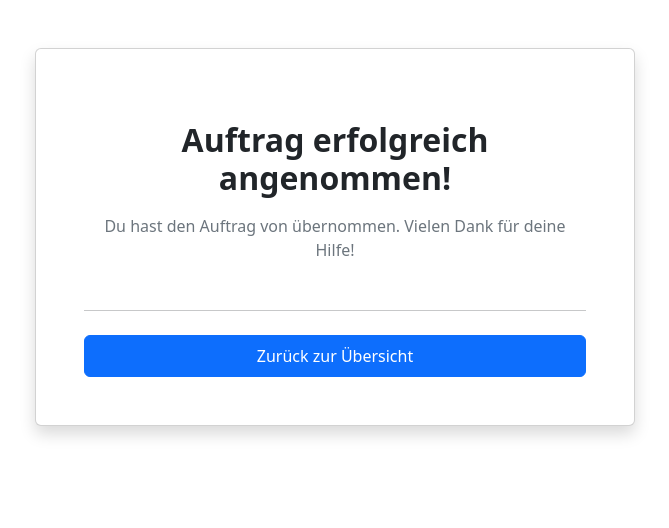
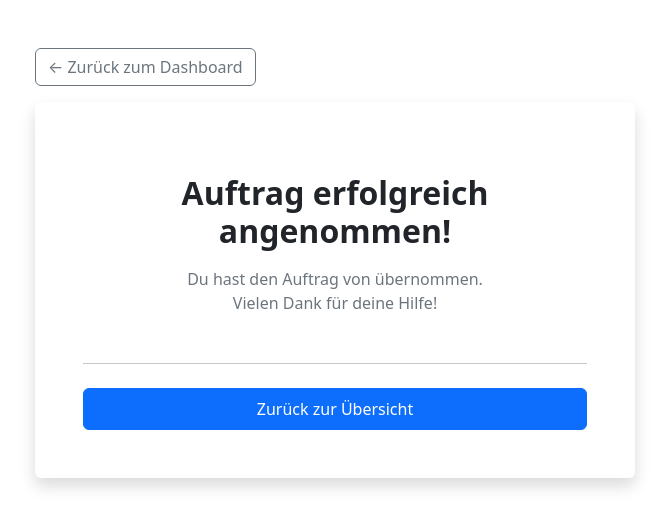
Before and after one commit to Yasin-Jewabreh/webapp, a Flask app: template templates/auftrag_angenommen.html in a window 1280 px wide. Shown: the part 57-585 px from the top of the page, without its empty margins (305-974 px from the left). Run offline with Flask 3, Linux system fonts and the light colour scheme; the template is opened without the code that fills it, so the values that code supplies are empty; some libraries are stand-ins or nearby versions.

Commit message:
add back button to dashboard

```diff
--- a/templates/auftrag_angenommen.html
+++ b/templates/auftrag_angenommen.html
@@ -3,26 +3,31 @@
 {% block TITLE %}Auftrag angenommen{% endblock %}
 
 {% block CONTENT %}
-<div class ="container mt-5 text-center">
-    <div class="card shadow boprderf-0 p-5 bg white mx-auto" style="max-width: 600px;">
-        <div class="text-success mb-4">
+<div class="container mt-5">
+    <div class="mx-auto" style="max-width: 600px; text-align: left;">
+        <a href="{{ url_for('dashboard') }}" class="btn btn-outline-secondary mb-3">
+            ← Zurück zum Dashboard
+        </a>
+    </div>
+
+    <div class="card shadow border-0 p-5 bg-white mx-auto" style="max-width: 600px;">
+        <div class="text-success mb-4 text-center">
             <i class="bi bi-check-circle-fill" style="font-size: 4rem;"></i>
         </div>
 
-        <h2 class="fw-bold text-dark mb-3">Auftrag erfolgreich angenommen!</h2>
-        <p class="text-secondary mb-4">
-            Du hast den Auftrag von <strong>{{ auftrag.nutzer.vorname }} {{ auftrag.nutzer.nachname }}</strong> übernommen.
+        <h2 class="fw-bold text-dark mb-3 text-center">Auftrag erfolgreich angenommen!</h2>
+        <p class="text-secondary mb-4 text-center">
+            Du hast den Auftrag von <strong>{{ auftrag.nutzer.vorname }} {{ auftrag.nutzer.nachname }}</strong> übernommen. <br>
             Vielen Dank für deine Hilfe!
         </p>
 
         <hr class="my-4">
 
         <div class="d-grid gap-2">
-    <a href="{{ url_for('dashboard') }}" class="btn btn-primary py-2 fw-medium">
-        Zurück zur Übersicht
-    </a>
-</div>
+            <a href="{{ url_for('meine_auftraege') }}" class="btn btn-primary py-2 fw-medium">
+                Zurück zur Übersicht
+            </a>
+        </div>
     </div>
 </div>
-
 {% endblock %}
```
